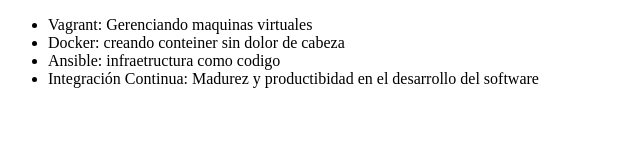
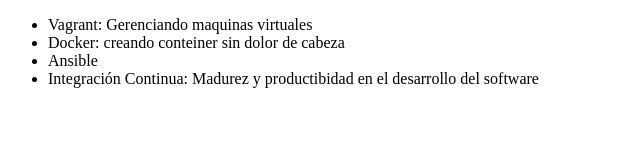
Before and after one commit to johan9708/alura-git, a plain HTML site: page index.html in a window 1280 px wide. Shown: the whole page, without its empty margins (0-640 px from the left). Drawn offline with Linux system fonts and the light colour scheme.

Commit message:
Revert " cambindo el nombre de curso de ansible"
This reverts commit f4f4192ad5218ff6041041bedd8669e58ac0b41e.

```diff
--- a/index.html
+++ b/index.html
@@ -8,7 +8,7 @@
         <ul>
             <li>Vagrant: Gerenciando maquinas virtuales</li>
             <li>Docker: creando conteiner sin dolor de cabeza</li>
-            <li>Ansible: infraetructura como codigo</li>
+            <li>Ansible</li>
             <li>Integración Continua: Madurez y productibidad en el desarrollo del software</li>
         </ul>
     </body>
```
